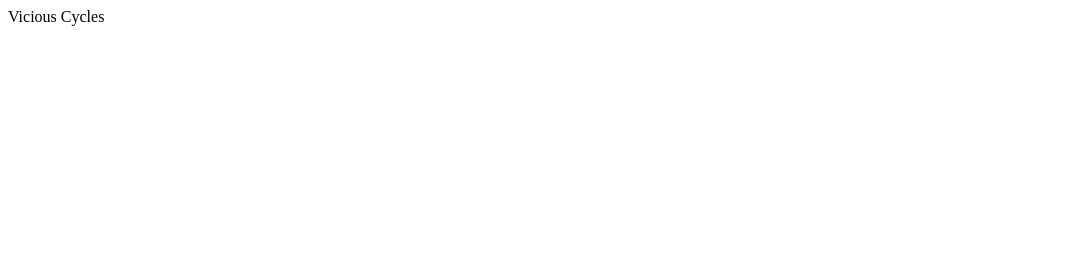
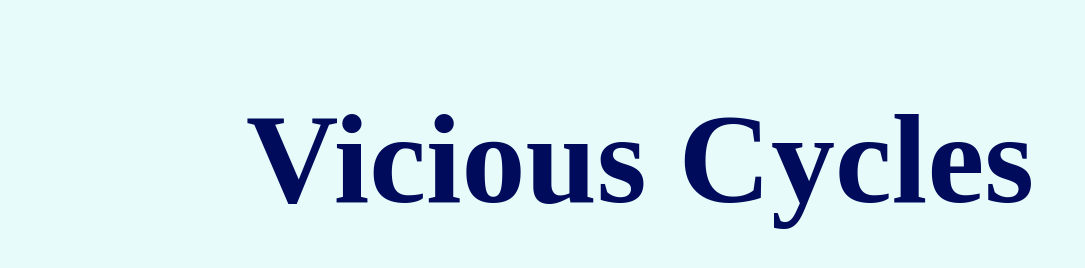
Before and after one commit to vjouni/ViciousCyclesProject, a plain HTML site: page index.html in a window 1280 px wide. Shown: the whole page, without its empty margins (0-1085 px from the left). Drawn offline with Linux system fonts and the light colour scheme.

Commit message:
Add files via upload

```diff
--- a/index.html
+++ b/index.html
@@ -3,10 +3,20 @@
   <head>
     <meta charset="utf-8">
     <title>Vicious Cycles</title>
+    <style>
+      body{
+        background-color: #E7FBFB;
+      }
+      header{
+        font-size: 4em;
+        text-align: center;
+        color: #010B5B;
+      }
+    </style>
   </head>
   <body>
     <header>
-      Vicious Cycles
+      <h1>Vicious Cycles</h1>
     </header>
 
   </body>
```
